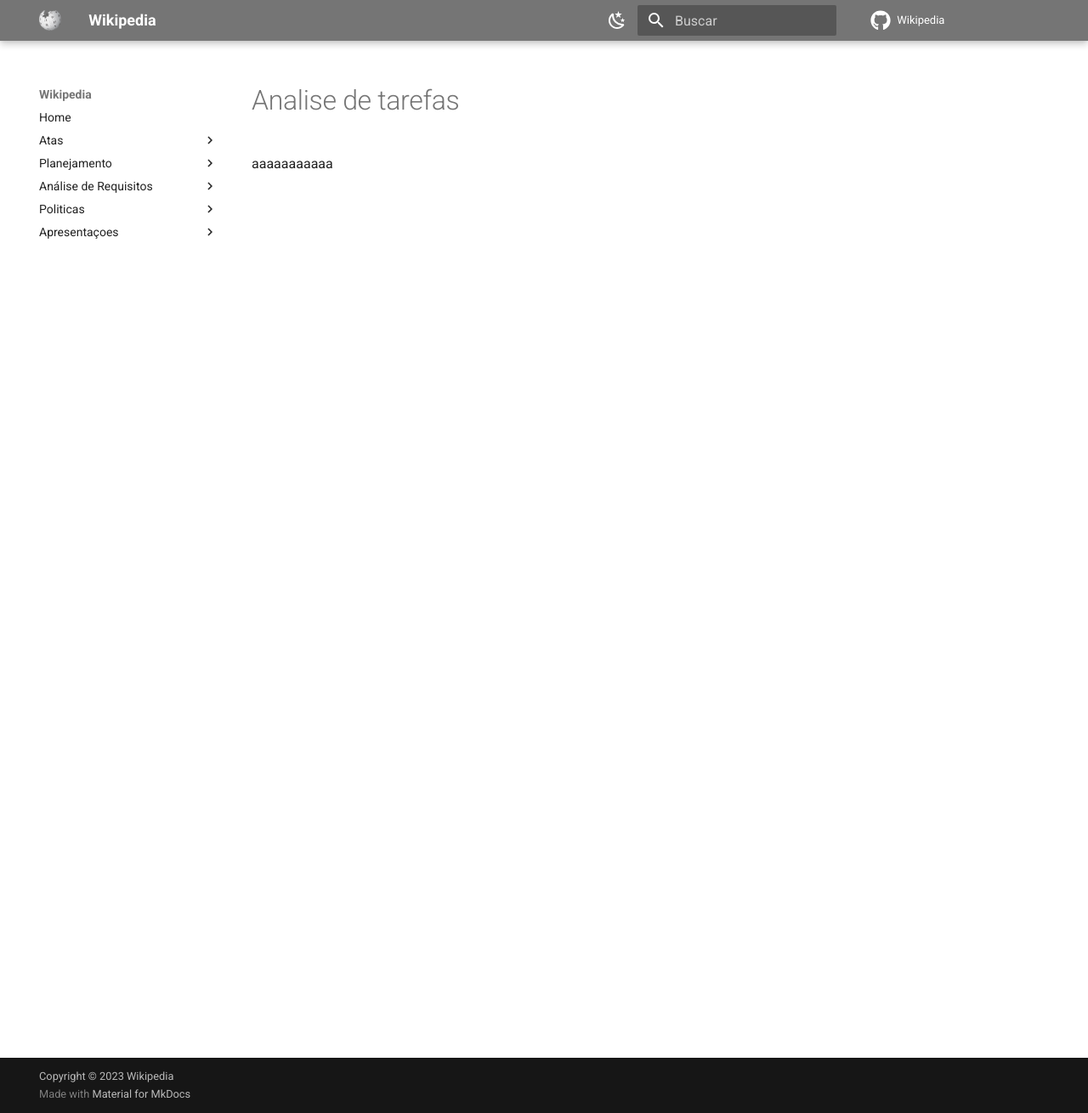
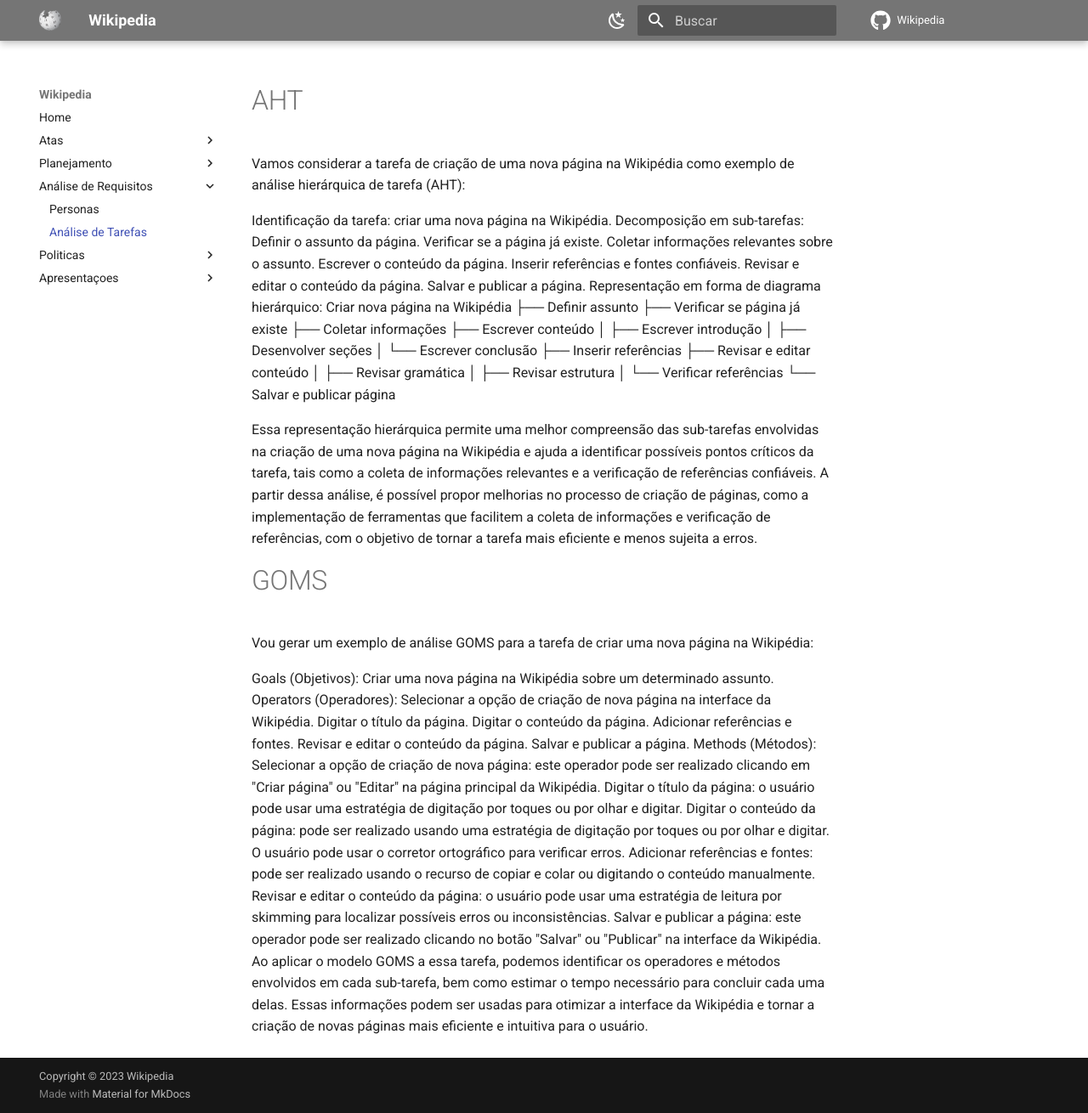
Before and after one commit to Interacao-Humano-Computador/2023.1-Wikipedia, an MkDocs documentation site: the page built from docs/analise-de-requisitos/analise-de-tarefas.md, in a window 1280 px wide and 1310 px high. Shown: the whole window at 85% size. Built offline with MkDocs 1.6.1 and Material for MkDocs 9.7.7, drawn with Linux system fonts in a browser that asks for light colours; comment, search, counter and statistics services are not loaded.

Commit message:
42-corrigindo nome do arquivo

```diff
--- a/docs/analise-de-requisitos/analise-de-tarefas.md
+++ b/docs/analise-de-requisitos/analise-de-tarefas.md
@@ -1 +1,52 @@
-aaaaaaaaaaa
+# AHT
+
+Vamos considerar a tarefa de criação de uma nova página na Wikipédia como exemplo de análise hierárquica de tarefa (AHT):
+
+Identificação da tarefa: criar uma nova página na Wikipédia.
+Decomposição em sub-tarefas:
+Definir o assunto da página.
+Verificar se a página já existe.
+Coletar informações relevantes sobre o assunto.
+Escrever o conteúdo da página.
+Inserir referências e fontes confiáveis.
+Revisar e editar o conteúdo da página.
+Salvar e publicar a página.
+Representação em forma de diagrama hierárquico:
+Criar nova página na Wikipédia
+├── Definir assunto
+├── Verificar se página já existe
+├── Coletar informações
+├── Escrever conteúdo
+│ ├── Escrever introdução
+│ ├── Desenvolver seções
+│ └── Escrever conclusão
+├── Inserir referências
+├── Revisar e editar conteúdo
+│ ├── Revisar gramática
+│ ├── Revisar estrutura
+│ └── Verificar referências
+└── Salvar e publicar página
+
+Essa representação hierárquica permite uma melhor compreensão das sub-tarefas envolvidas na criação de uma nova página na Wikipédia e ajuda a identificar possíveis pontos críticos da tarefa, tais como a coleta de informações relevantes e a verificação de referências confiáveis. A partir dessa análise, é possível propor melhorias no processo de criação de páginas, como a implementação de ferramentas que facilitem a coleta de informações e verificação de referências, com o objetivo de tornar a tarefa mais eficiente e menos sujeita a erros.
+
+# GOMS
+
+Vou gerar um exemplo de análise GOMS para a tarefa de criar uma nova página na Wikipédia:
+
+Goals (Objetivos):
+Criar uma nova página na Wikipédia sobre um determinado assunto.
+Operators (Operadores):
+Selecionar a opção de criação de nova página na interface da Wikipédia.
+Digitar o título da página.
+Digitar o conteúdo da página.
+Adicionar referências e fontes.
+Revisar e editar o conteúdo da página.
+Salvar e publicar a página.
+Methods (Métodos):
+Selecionar a opção de criação de nova página: este operador pode ser realizado clicando em "Criar página" ou "Editar" na página principal da Wikipédia.
+Digitar o título da página: o usuário pode usar uma estratégia de digitação por toques ou por olhar e digitar.
+Digitar o conteúdo da página: pode ser realizado usando uma estratégia de digitação por toques ou por olhar e digitar. O usuário pode usar o corretor ortográfico para verificar erros.
+Adicionar referências e fontes: pode ser realizado usando o recurso de copiar e colar ou digitando o conteúdo manualmente.
+Revisar e editar o conteúdo da página: o usuário pode usar uma estratégia de leitura por skimming para localizar possíveis erros ou inconsistências.
+Salvar e publicar a página: este operador pode ser realizado clicando no botão "Salvar" ou "Publicar" na interface da Wikipédia.
+Ao aplicar o modelo GOMS a essa tarefa, podemos identificar os operadores e métodos envolvidos em cada sub-tarefa, bem como estimar o tempo necessário para concluir cada uma delas. Essas informações podem ser usadas para otimizar a interface da Wikipédia e tornar a criação de novas páginas mais eficiente e intuitiva para o usuário.
--- a/mkdocs.yml
+++ b/mkdocs.yml
@@ -49,7 +49,7 @@
       - Processo de Design: planejamento/processo.md
   - Análise de Requisitos:
       - Personas: analise-de-requisitos/personas.md
-      - Análise de Tarefas: analise-de-requisitos/personas.md
+      - Análise de Tarefas: analise-de-requisitos/analise-de-tarefas.md
   - Politicas:
       - Metodologias: politicas/metodologias.md
       - Issues: politicas/issues.md
```
